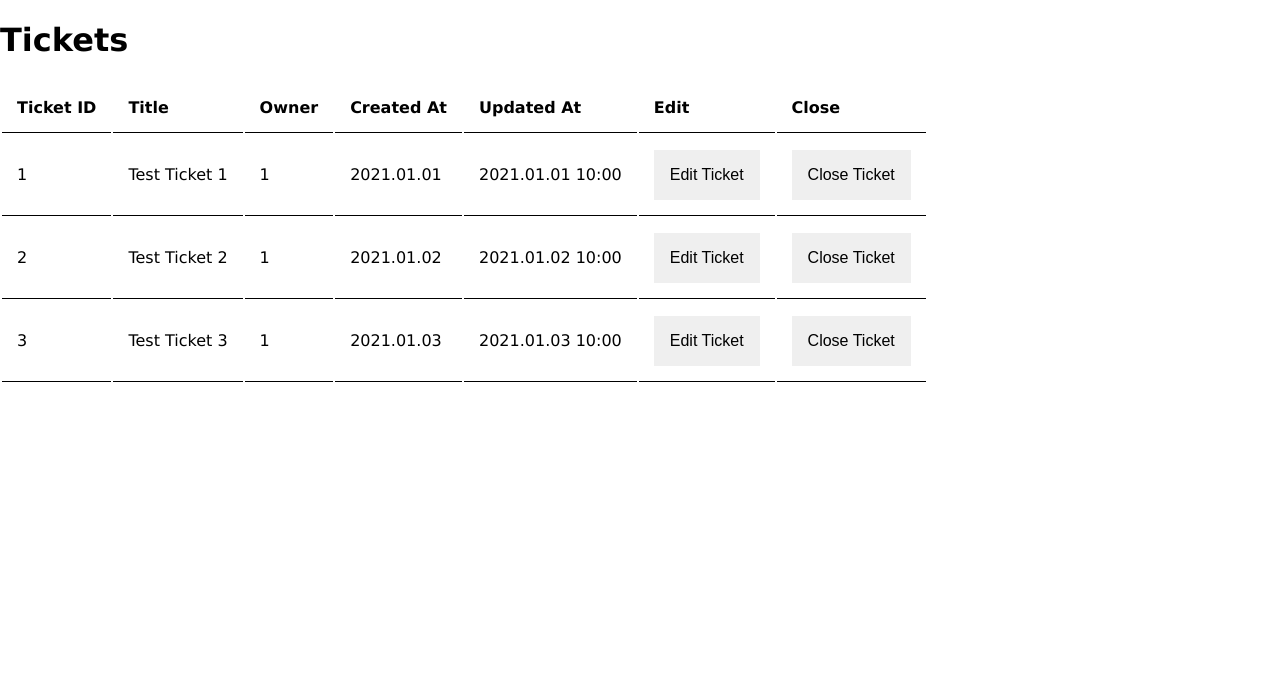
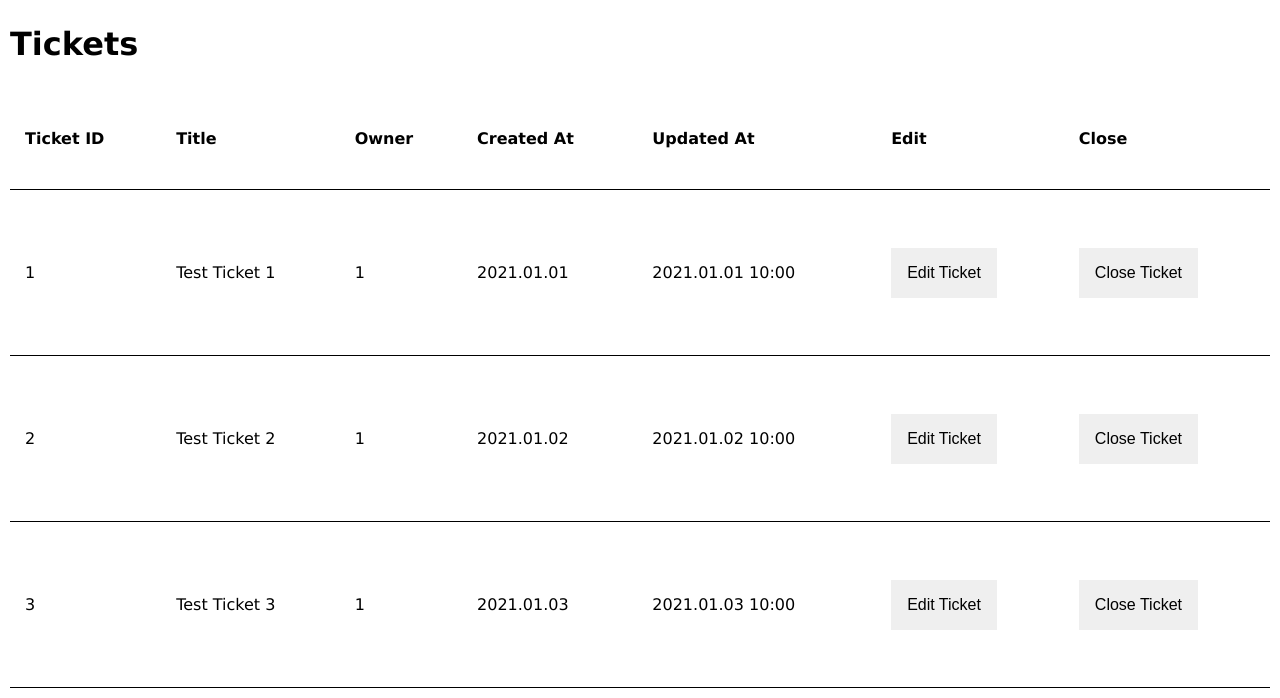
Before and after one commit to hammerhc/Car-Carrier, a Flask app: page /tickets in a window 1280 px wide. Shown: the part 102-800 px from the top of the page. Run offline with Flask 2, Linux system fonts and the light colour scheme.

Commit message:
Updated Tickets Page
Added Style

```diff
--- a/src/static/css/style.css
+++ b/src/static/css/style.css
@@ -198,7 +198,7 @@ button:hover {
   margin: 0px;
 }
 
-.orderContainer {
+.orderContainer, .ticketContainer {
   box-sizing: border-box;
   width: 100%;
   height: 100%;
@@ -217,7 +217,7 @@ th, td {
   border-bottom: 1px solid black;
 }
 
-#orderTable {
+#orderTable, #ticketTable {
   height: auto;
   border-spacing: 0px;
 }
--- a/src/templates/ticket/tickets.html
+++ b/src/templates/ticket/tickets.html
@@ -5,8 +5,10 @@
 {% endblock %}
 
 {% block content %}
-<h1>Tickets</h1>
-<table id="ticketTable">
+<div class="ticketContainer">
+
+    <h1 class="contentTitle">Tickets</h1>
+    <table id="ticketTable" class="main">
         <tr>
             <th>Ticket ID</th>
             <th>Title</th>
@@ -17,4 +19,6 @@
             <th>Close</th>
         </tr>
     </table>
+
+</div>
 {% endblock %}
```
Lines whose indentation alone changed are shown as unchanged.
